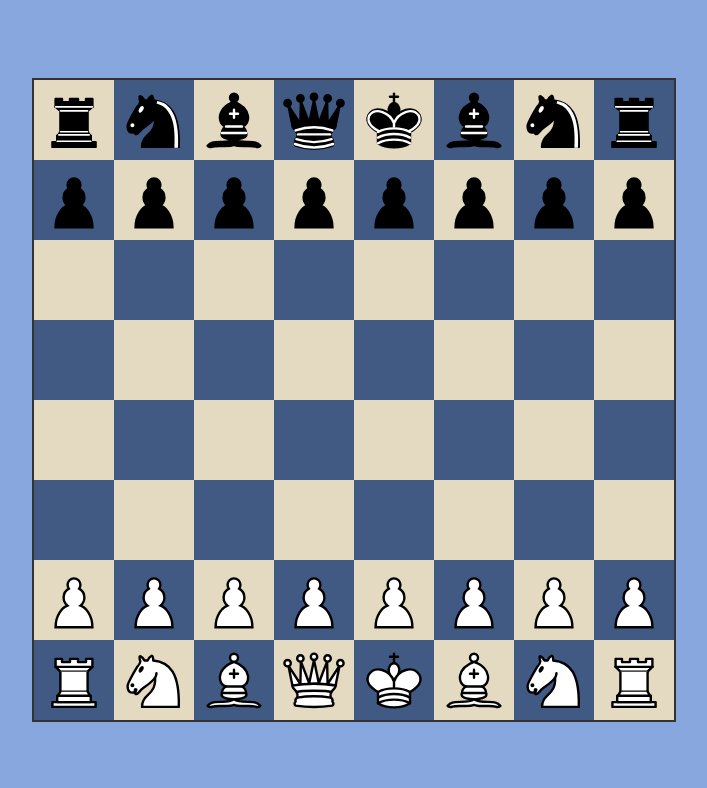
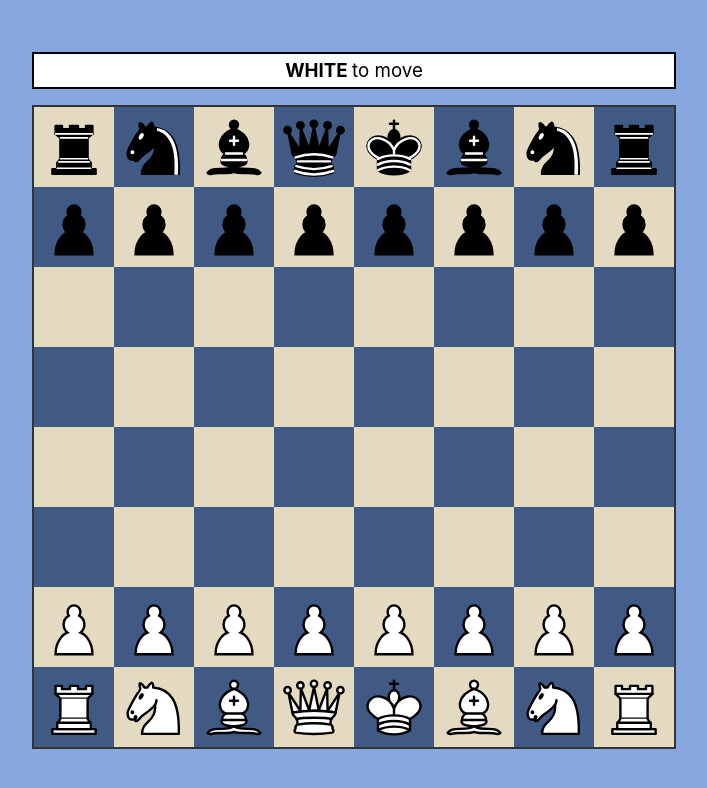
Before and after one commit to valerii-frontend/chess-react, a React (Create React App) app: page / in a window 1280 px wide. Shown: the top 788 px of the page, without its empty margins (286-993 px from the left). Built offline with nearby package versions, Linux system fonts and the light colour scheme.

Commit message:
add styles to header

```diff
--- a/src/App.css
+++ b/src/App.css
@@ -42,6 +42,33 @@ body {
 
 .white {
 	background: #e4d9c1;
+}
+
+.header {
+	padding: 5px;
+	margin-bottom: 1rem;
+	border: 2px solid;
+	text-align: center;
+	text-transform: uppercase;
+	transition: 0.5s;
+}
+.header span {
+	font-weight: normal;
+	text-transform: lowercase;
+}
+
+.header-black {
+	color: #fff;
+	background: #000;
+	border-color: #fff;
+	transition: 0.5s;
+}
+
+.header-white {
+	background: #fff;
+	color: #000;
+	border-color: #000;
+	transition: 0.5s;
 }
 
 .selected {
--- a/src/App.tsx
+++ b/src/App.tsx
@@ -8,7 +8,7 @@ import { Player } from "./models/Player";
 function App() {
 	const [board, setBoard] = useState(new Board());
 
-	const [whitePlayer, setWhitePlayer] = useState(new Player(Colors.BLACK));
+	const [whitePlayer, setWhitePlayer] = useState(new Player(Colors.WHITE));
 	const [blackPlayer, setBlackPlayer] = useState(new Player(Colors.BLACK));
 	const [currentPlayer, setCurrentPlayer] = useState<Player | null>(null);
 
--- a/src/components/BoardComponent.tsx
+++ b/src/components/BoardComponent.tsx
@@ -41,6 +41,10 @@ const BoardComponent: FC<BoardProps> = ({ board, setBoard, currentPlayer, swapPl
 	};
 
 	return (
+		<div>
+			<h3 className={`${currentPlayer?.color === "black" ? "header-black" : "header-white"} header`}>
+				{currentPlayer?.color === "black" ? "Black" : "White"} <span>to move</span>
+			</h3>
 			<div className='board'>
 				{board.cells.map((row, index) => (
 					<Fragment key={index}>
@@ -54,6 +58,7 @@ const BoardComponent: FC<BoardProps> = ({ board, setBoard, currentPlayer, swapPl
 					</Fragment>
 				))}
 			</div>
+		</div>
 	);
 };
 
--- a/src/models/figures/King.ts
+++ b/src/models/figures/King.ts
@@ -14,7 +14,6 @@ export class King extends Figure {
 		if (!super.canMove(target)) return false;
 		const dx = Math.abs(this.cell.x - target.x);
 		const dy = Math.abs(this.cell.y - target.y);
-
 		return (dx === 1 && dy === 1) || (dx === 1 && dy === 1) || (dx === 0 && dy === 1) || (dx === 1 && dy === 0);
 	}
 }
```
Lines whose indentation alone changed are shown as unchanged.
